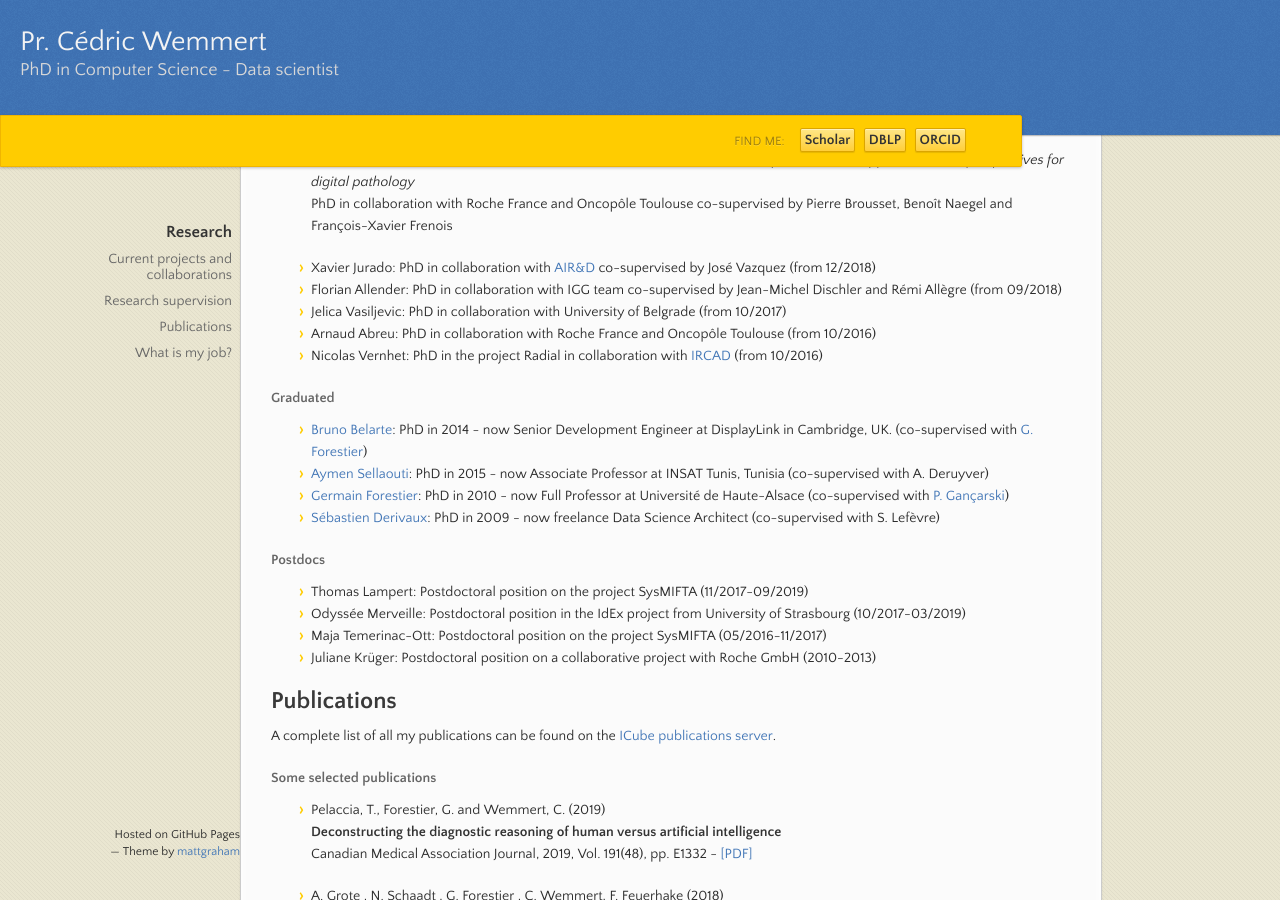
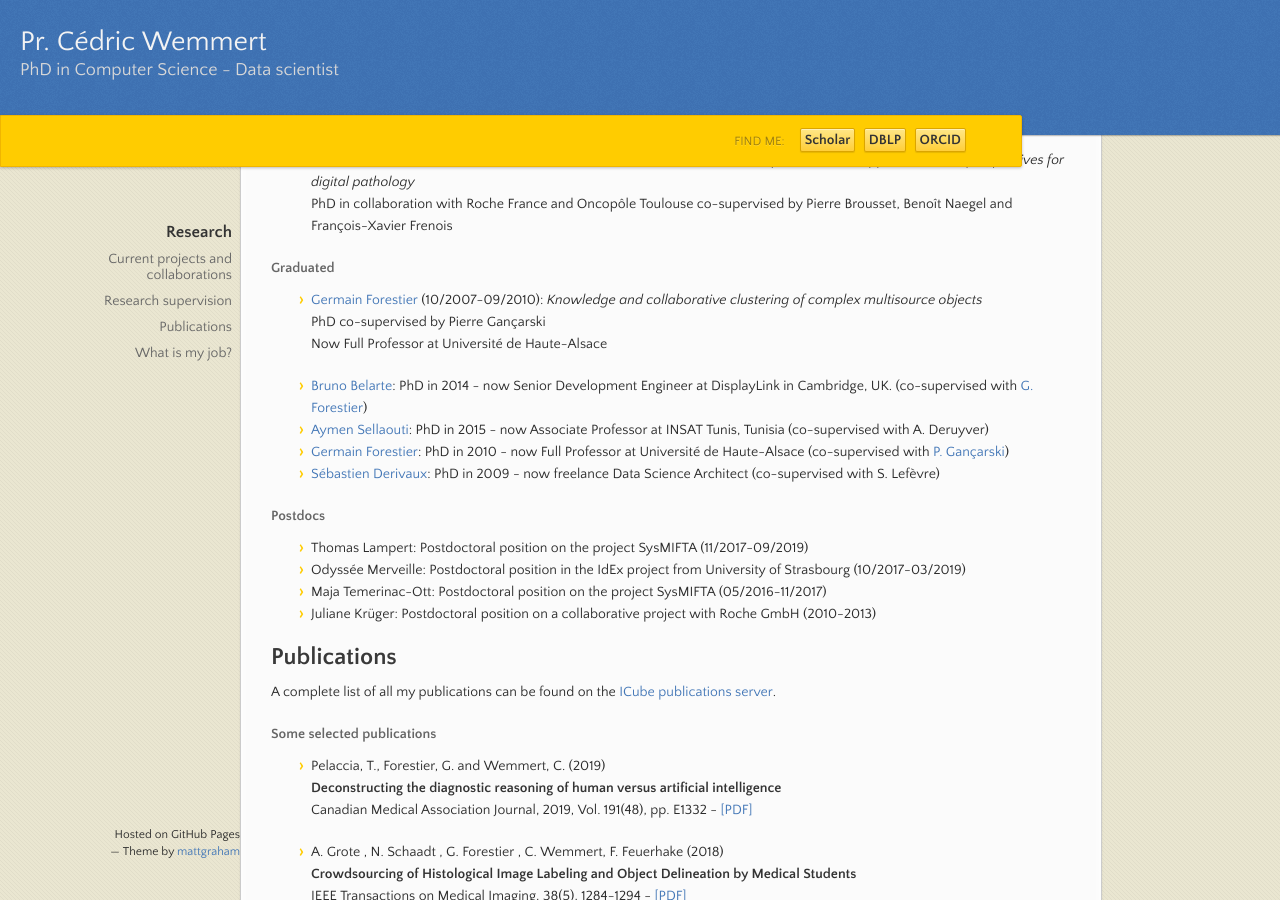
Before and after one commit to wemmertc/webpage, a Jekyll site: the page built from index.md, in a window 1280 px wide and 900 px high, scrolled down 814 px. Built offline with Jekyll 4.4.1, drawn with Linux system fonts in a browser that asks for light colours; our own code applies the rules of GitHub Pages for plain Markdown files.

Commit message:
publishing

```diff
--- a/index.md
+++ b/index.md
@@ -27,13 +27,10 @@ Full professor in Computer Science, [SDC team](https://sdc.icube.unistra.fr/en/i
 
 {% include phd_students.md %}
 
-* Xavier Jurado: PhD in collaboration with [AIR&D](https://www.air-d.fr/) co-supervised by José Vazquez (from 12/2018)
-* Florian Allender: PhD in collaboration with IGG team co-supervised by Jean-Michel Dischler and Rémi Allègre (from 09/2018)
-* Jelica Vasiljevic: PhD in collaboration with University of Belgrade (from 10/2017)
-* Arnaud Abreu: PhD in collaboration with Roche France and Oncopôle Toulouse (from 10/2016)
-* Nicolas Vernhet: PhD in the project Radial in collaboration with [IRCAD](https://www.ircad.fr/) (from 10/2016)
+#### Graduated
 
-#### Graduated
+{% include graduated.md %}
+
 * [Bruno Belarte](https://www.linkedin.com/in/bruno-belarte-7b063b83): PhD in 2014 - now Senior Development Engineer at DisplayLink in Cambridge, UK. (co-supervised with [G. Forestier](https://germain-forestier.info/))
 * [Aymen Sellaouti](https://www.linkedin.com/in/aymen-sellaouti-b0427731/): PhD in 2015 - now Associate Professor at INSAT Tunis, Tunisia (co-supervised with A. Deruyver)
 * [Germain Forestier](https://germain-forestier.info/): PhD in 2010 - now Full Professor at Université de Haute-Alsace (co-supervised with [P. Gançarski](https://sdc.icube.unistra.fr/en/index.php?title=Pierre_Gan%C3%A7arski))
```
